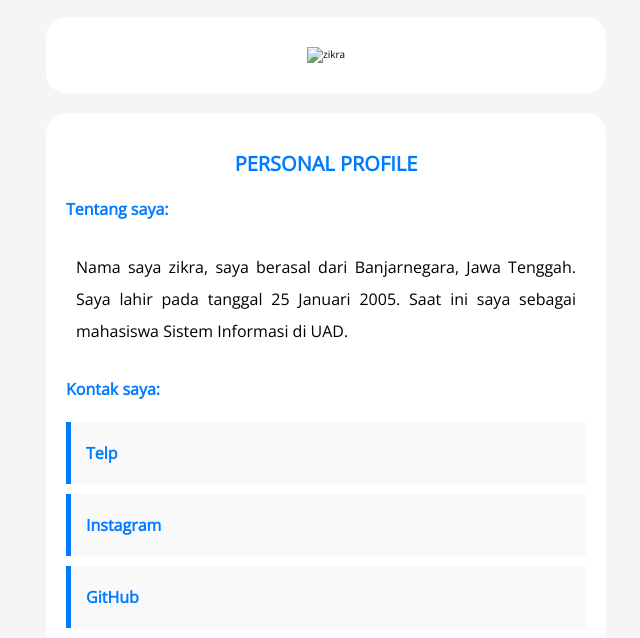
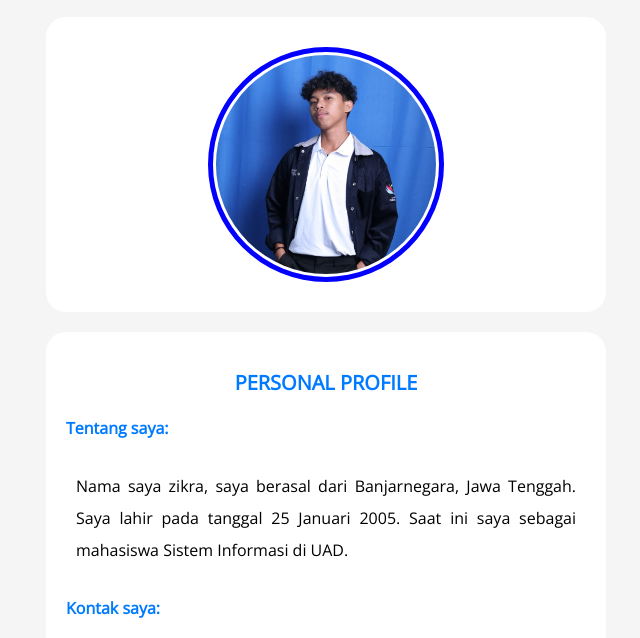
Before and after one commit to z1kraa/tekweb_2300016091, a plain HTML site: page index.html in a window 1280 px wide. Shown: the part 145-783 px from the top of the page, without its empty margins (314-954 px from the left). Drawn offline with nearby package versions, Linux system fonts and the light colour scheme.

Commit message:
up html 2

```diff
--- a/index.html
+++ b/index.html
@@ -11,7 +11,7 @@
     <h1>Z1KRAA</h1>
     <div class="boximg">
         <figure>
-            <img src="img.jpg" alt="zikra"/>
+            <img src="img,jpg.jpg" alt="zikra"/>
                 <!-- /folder alt=alternatif -->
         </figure>
     </div>
```
